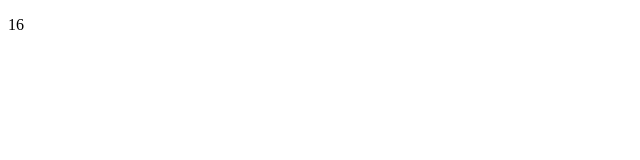
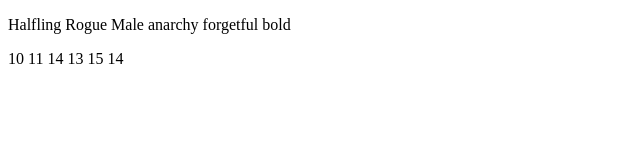
Before and after one commit to ri-ca4/CharacterSheetGenerator, a website with bundled scripts: page public/index.html in a window 1280 px wide. Shown: the whole page, without its empty margins (0-640 px from the left). Built offline with nearby package versions, Linux system fonts and the light colour scheme.

Commit message:
added rollFor(...) functions and tested

```diff
--- a/public/index.html
+++ b/public/index.html
@@ -17,6 +17,7 @@
             <p class="browsehappy">You are using an <strong>outdated</strong> browser. Please <a href="#">upgrade your browser</a> to improve your experience.</p>
         <![endif]-->
         <p id="data"></p>
+        <p id="stats"></p>
         <script type="module" src="js/stats.js" async defer></script>
         <script type="module" src="js/app.js" async defer></script>
     </body>
--- a/public/js/app.js
+++ b/public/js/app.js
@@ -1,5 +1,64 @@
-// const data = require('export');
-
 import { dnd, genders, alignments, motivations, flaws, personalities, statRoll } from "./stats.js"
 
-document.getElementById('data').innerHTML = statRoll()
+function rollForRace(){
+    var races = dnd.races;
+    var rand = Math.floor(Math.random() * races.length);
+    var race = races[rand];
+    return race
+}
+
+function rollForClass(){
+    var classes = dnd.classes;
+    var rand = Math.floor(Math.random() * classes.length);
+    var _class = classes[rand];
+    return _class
+}
+
+function rollForGender(){
+    var rand = Math.floor(Math.random() * genders.length);
+    var gender = genders[rand];
+    return gender
+}
+
+function rollForAlignment(){
+
+}
+
+function rollForMotive(){
+    var rand = Math.floor(Math.random() * motivations.length);
+    var motive = motivations[rand];
+    return motive
+}
+
+function rollForFlaw(){
+    var rand = Math.floor(Math.random() * flaws.length);
+    var flaw = flaws[rand];
+    return flaw
+}
+
+function rollForPersonality(){
+    var rand = Math.floor(Math.random() * personalities.length);
+    var personality = personalities[rand];
+    return personality
+}
+
+function rollForStats(){
+    var stats = {};
+    stats.Str = statRoll();
+    stats.Dex = statRoll();
+    stats.Con = statRoll();
+    stats.Int = statRoll();
+    stats.Wis = statRoll();
+    stats.Chr = statRoll();
+    return stats
+}
+
+document.getElementById('data').innerHTML = rollForRace() + ' ' + rollForClass()
+                                            + ' ' + rollForGender()
+                                            + ' ' + rollForMotive()
+                                            + ' ' + rollForFlaw()
+                                            + ' ' + rollForPersonality();
+
+var test = rollForStats();
+document.getElementById('stats').innerHTML = test.Str+' '+test.Dex+' '+test.Con+' '+
+                                             test.Int+' '+test.Wis+' '+test.Chr;
```
